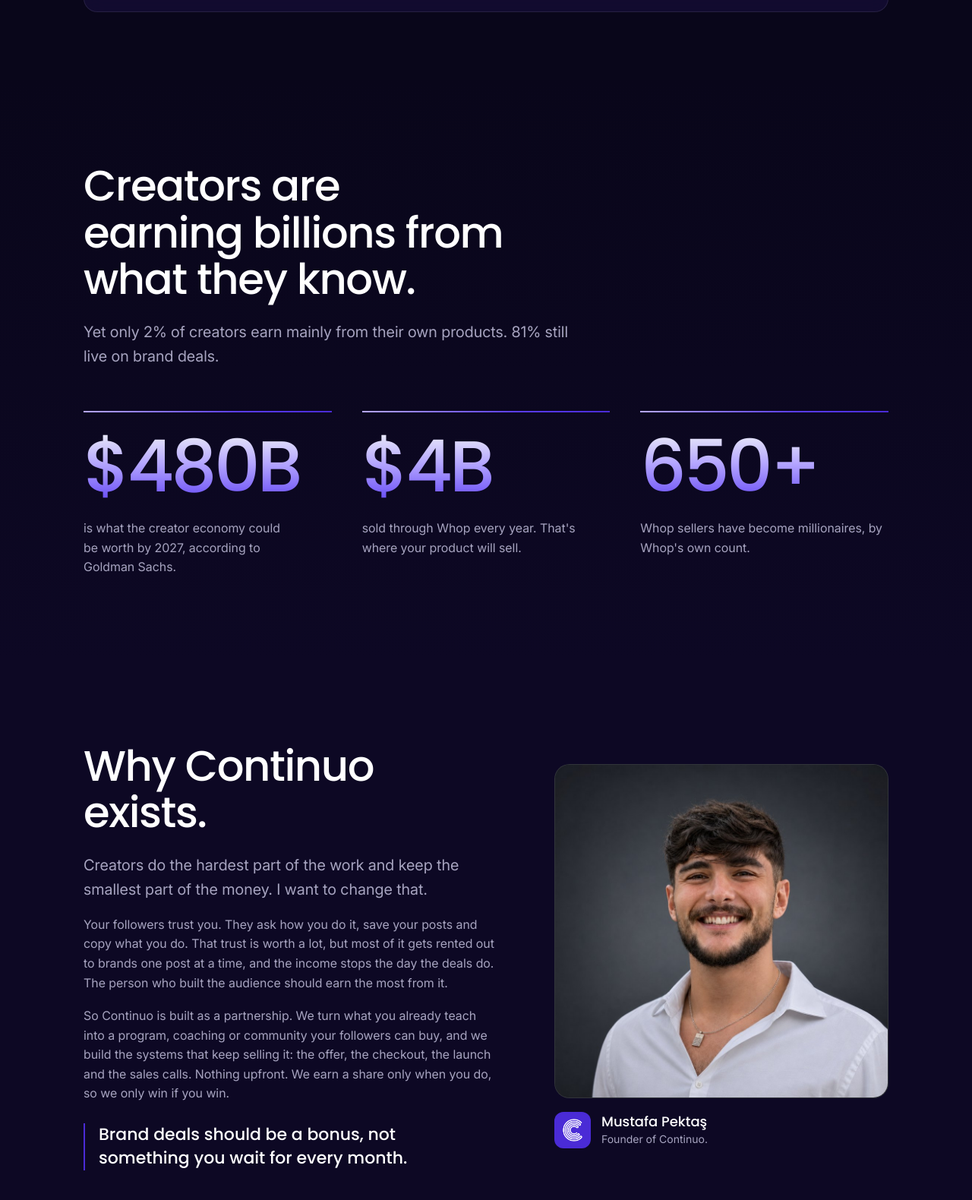
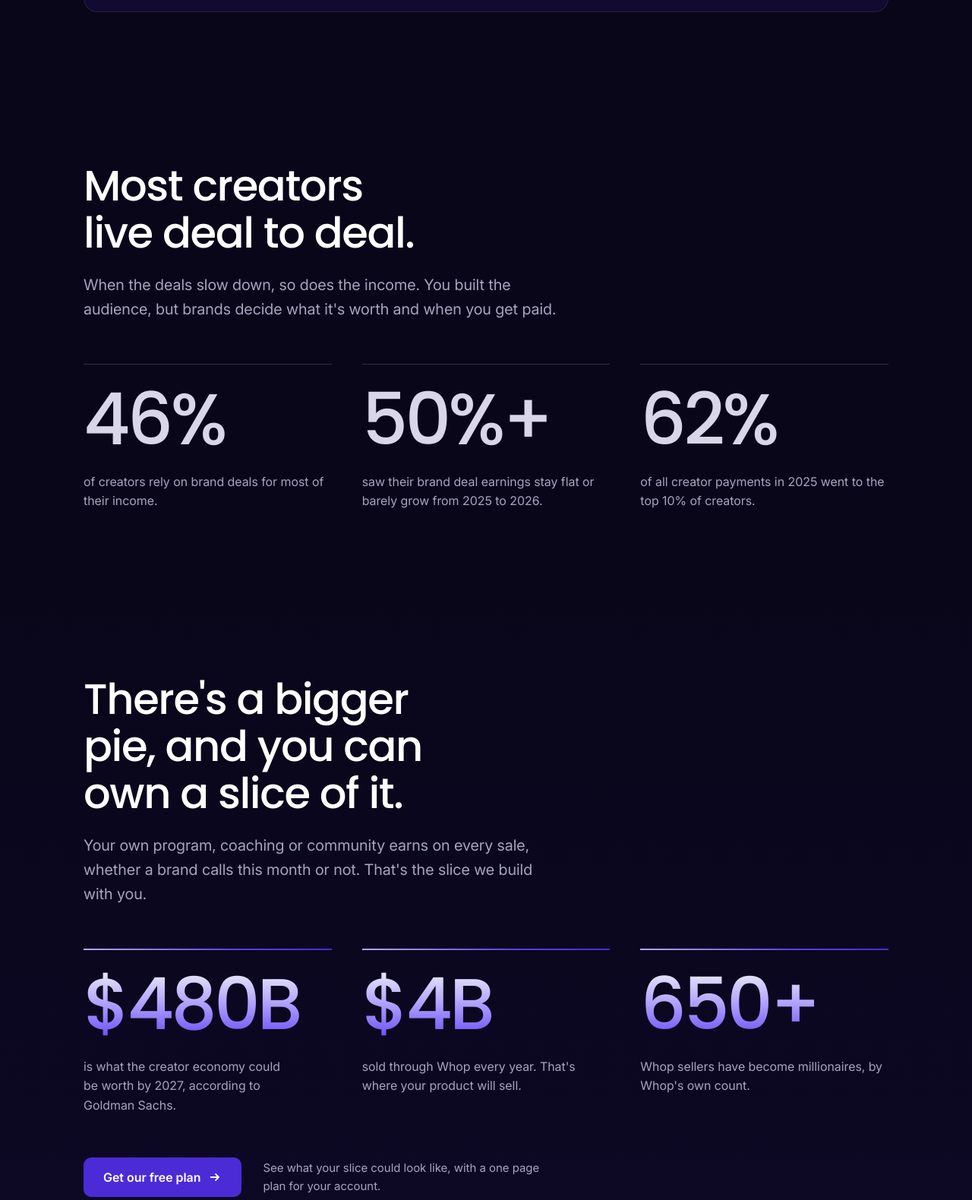
Before and after one commit to myp-coder/continuo-site, a plain HTML site: page index.html in a window 1280 px wide. Shown: the part 1005-2585 px from the top of the page at 76% size. Drawn offline with Linux system fonts and the light colour scheme.

Commit message:
Problem, then the bigger pie; we voice
After the hero, a problem section (46%, 50%+, 62% from CreatorIQ) leads into the market section ($480B, $4B, 650+) with its own call to action. Site copy now speaks as we.

Co-Authored-By: Claude Opus 5.5 <noreply@anthropic.com>
Claude-Session: https://claude.ai/code/session_01MsXcHxxULEStdqsE4ZFomC

```diff
--- a/index.html
+++ b/index.html
@@ -140,8 +140,13 @@ p { margin: 0; }
 .js [data-reveal="scale"] { transform: scale(0.96); }
 .js [data-reveal].in, .reveal-all [data-reveal] { opacity: 1; transform: none; }
 
-/* Money */
+/* Problem, then the market */
+.problem { background: var(--void); }
+.problem .stat dt { background: none; color: #D9D6EA; }
+.problem .stat::after { display: none; }
 .money { background: linear-gradient(180deg, var(--void) 0%, #0D0824 100%); }
+.money-cta { margin-top: 56px; display: flex; align-items: center; gap: 18px 28px; flex-wrap: wrap; }
+.money-cta p { margin: 0; font-size: 15px; color: var(--muted); max-width: 26em; }
 .stats { margin: 56px 0 0; display: grid; grid-template-columns: repeat(3, 1fr); gap: 40px; }
 .stat { position: relative; padding-top: 26px; }
 .stat::before { content: ""; position: absolute; left: 0; right: 0; top: 0; height: 1px; background: var(--line-2); }
@@ -337,7 +342,7 @@ p { margin: 0; }
         <a class="btn btn--mag" href="#apply">Get our free plan
           <svg viewBox="0 0 20 20" fill="none" aria-hidden="true"><path d="M4 10h11M11 5.5 15.5 10 11 14.5" stroke="currentColor" stroke-width="2" stroke-linecap="round" stroke-linejoin="round"/></svg>
         </a>
-        <a class="textlink" href="https://ig.me/m/mypektas" target="_blank" rel="noopener">Or DM me &ldquo;PLAN&rdquo; on Instagram</a>
+        <a class="textlink" href="https://ig.me/m/mypektas" target="_blank" rel="noopener">Or DM us &ldquo;PLAN&rdquo; on Instagram</a>
       </div>
       <p class="note rise" style="--d: 0.95s">Answer seven quick questions, pick a call time, and get a one page plan for your account: what to sell, at what price, and how the split works.</p>
     </div>
@@ -366,15 +371,39 @@ p { margin: 0; }
   </div>
 </section>
 
+<section class="band problem" aria-labelledby="problem-title">
+  <div class="wrap">
+    <h2 id="problem-title" data-reveal>Most creators live deal to deal.</h2>
+    <p class="lead" data-reveal style="--i: 1">When the deals slow down, so does the income. You built the audience, but brands decide what it's worth and when you get paid.</p>
+    <!-- Sources.
+      46%, 50%+: CreatorIQ and influencers.club, State of Creators, 5,095 creators, reported by Tubefilter, 16 Aug 2026, https://www.tubefilter.com/2026/08/16/creators-rely-on-brand-deals-but-worry-about-the-tension-between-sponsors-and-viewers-and-just-15-say-they-fully-trust-sponsored-content-from-other-creators/
+      62%: CreatorIQ, State of Creator Compensation, 21 Jan 2026, "The top 10% of creators earned 62% of total payments in 2025, up from 53% in 2023", https://creatoriq.com/press/releases/state-of-creator-compensation-
+    -->
+    <dl class="stats" data-stagger>
+      <div class="stat">
+        <dt data-count="46" data-suffix="%">46%</dt>
+        <dd>of creators rely on brand deals for most of their income.</dd>
+      </div>
+      <div class="stat">
+        <dt data-count="50" data-suffix="%+">50%+</dt>
+        <dd>saw their brand deal earnings stay flat or barely grow from 2025 to 2026.</dd>
+      </div>
+      <div class="stat">
+        <dt data-count="62" data-suffix="%">62%</dt>
+        <dd>of all creator payments in 2025 went to the top 10% of creators.</dd>
+      </div>
+    </dl>
+  </div>
+</section>
+
 <section class="band money" aria-labelledby="money-title">
   <div class="wrap">
-    <h2 id="money-title" data-reveal>Creators are earning billions from what they know.</h2>
-    <p class="lead" data-reveal style="--i: 1">Yet only 2% of creators earn mainly from their own products. 81% still live on brand deals.</p>
+    <h2 id="money-title" data-reveal>There's a bigger pie, and you can own a slice of it.</h2>
+    <p class="lead" data-reveal style="--i: 1">Your own program, coaching or community earns on every sale, whether a brand calls this month or not. That's the slice we build with you.</p>
     <!-- Sources.
-      $480B creator economy by 2027: Goldman Sachs Research, Apr 2023, https://www.goldmansachs.com/insights/articles/the-creator-economy-could-approach-half-a-trillion-dollars-by-2027
+      $480B creator economy by 2027: Goldman Sachs Research, 19 Apr 2023, https://www.goldmansachs.com/insights/articles/the-creator-economy-could-approach-half-a-trillion-dollars-by-2027
       $4B a year through Whop: company figure reported by Fortune, 14 Jun 2026, https://fortune.com/2026/06/14/gen-z-founder-steven-schwartz-whop-platform-minted-650-millionaires-wants-work-be-fun-money-worries-obsolete/
       650+ millionaires: Whop's own count, same Fortune article.
-      81% and 2%: #paid Creator Signals 2026, via Net Influencer, https://www.netinfluencer.com/survey-81-percent-of-creators-rely-on-brand-deals-as-primary-income-amid-life-milestones/
     -->
     <dl class="stats" data-stagger>
       <div class="stat">
@@ -390,6 +419,12 @@ p { margin: 0; }
         <dd>Whop sellers have become millionaires, by Whop's own count.</dd>
       </div>
     </dl>
+    <div class="money-cta" data-reveal style="--i: 2">
+      <a class="btn btn--mag" href="#apply">Get our free plan
+        <svg viewBox="0 0 20 20" fill="none" aria-hidden="true"><path d="M4 10h11M11 5.5 15.5 10 11 14.5" stroke="currentColor" stroke-width="2" stroke-linecap="round" stroke-linejoin="round"/></svg>
+      </a>
+      <p>See what your slice could look like, with a one page plan for your account.</p>
+    </div>
   </div>
 </section>
 
@@ -397,7 +432,7 @@ p { margin: 0; }
   <div class="wrap founder-grid">
     <div class="founder-copy">
       <h2 id="founder-title" data-reveal>Why Continuo exists.</h2>
-      <p class="lead" data-reveal style="--i: 1">Creators do the hardest part of the work and keep the smallest part of the money. I want to change that.</p>
+      <p class="lead" data-reveal style="--i: 1">Creators do the hardest part of the work and keep the smallest part of the money. We're here to change that.</p>
       <p class="founder-text" data-reveal style="--i: 2">Your followers trust you. They ask how you do it, save your posts and copy what you do. That trust is worth a lot, but most of it gets rented out to brands one post at a time, and the income stops the day the deals do. The person who built the audience should earn the most from it.</p>
       <p class="founder-text" data-reveal style="--i: 3">So Continuo is built as a partnership. We turn what you already teach into a program, coaching or community your followers can buy, and we build the systems that keep selling it: the offer, the checkout, the launch and the sales calls. Nothing upfront. We earn a share only when you do, so we only win if you win.</p>
       <p class="founder-line" data-reveal style="--i: 4">Brand deals should be a bonus, not something you wait for every month.</p>
@@ -463,7 +498,7 @@ p { margin: 0; }
       <div class="stage" id="q-stage" aria-live="polite">
         <div class="screen q-intro">
           <h3 class="q-title" tabindex="-1">Let's see if we're a fit.</h3>
-          <p>These questions tell me where you're starting from, so the plan I bring to our call is built for your audience, not a template.</p>
+          <p>These questions tell us where you're starting from, so the plan we bring to your call is built for your audience, not a template.</p>
           <p>The more honest you are, the better the plan.</p>
           <div class="q-nav"><span></span><button class="btn" type="button" data-start>Start
             <svg viewBox="0 0 20 20" fill="none" aria-hidden="true"><path d="M4 10h11M11 5.5 15.5 10 11 14.5" stroke="currentColor" stroke-width="2" stroke-linecap="round" stroke-linejoin="round"/></svg>
@@ -472,7 +507,7 @@ p { margin: 0; }
       </div>
       <noscript><p class="q-small">Turn on JavaScript to answer the questions.</p></noscript>
     </div>
-    <p class="byline" data-reveal style="--i: 3">Rather talk first? <a class="textlink" href="https://ig.me/m/mypektas" target="_blank" rel="noopener">DM me &ldquo;PLAN&rdquo; on Instagram</a></p>
+    <p class="byline" data-reveal style="--i: 3">Rather talk first? <a class="textlink" href="https://ig.me/m/mypektas" target="_blank" rel="noopener">DM us &ldquo;PLAN&rdquo; on Instagram</a></p>
   </div>
 </section>
 
@@ -625,7 +660,7 @@ const BOOKING_URL = "https://calendar.google.com/calendar/appointments/schedules
     { id: "asks", title: "Do people ask you how to do what you do?", sub: "In comments, DMs, replies.", wide: true, options: [["All the time", "Every week"], ["Sometimes", "A few times a month"], ["Rarely", "It doesn't really come up"]] },
     { id: "income", title: "Where does most of your income come from today?", sub: "Your biggest source right now.", options: [["Brand deals"], ["Platform payouts"], ["Coaching or clients"], ["My own products"], ["Not monetised yet"]] },
     { id: "live", title: "During a launch week, will you go live and show up?", sub: "Launches sell when you're in the room.", wide: true, options: [["Yes", "I can commit to that"], ["Probably", "Depends on the week"], ["No", "I'd rather not"]] },
-    { id: "details", title: "Last step: your details", sub: "So I can look at your account before we talk." }
+    { id: "details", title: "Last step: your details", sub: "So we can look at your account before we talk." }
   ];
   const points = {
     followers: { "Under 10k": 0, "10k to 50k": 20, "50k to 100k": 28, "100k to 300k": 30, "Over 300k": 22 },
@@ -691,7 +726,7 @@ const BOOKING_URL = "https://calendar.google.com/calendar/appointments/schedules
       (other ? '<div class="field"><label for="q-niche">Your niche</label><input id="q-niche" name="nicheOther" placeholder="e.g. parenting, travel, music" required value="' + v("nicheOther") + '"></div>' : "") +
       '<div class="trap" aria-hidden="true"><label for="q-company">Company</label><input id="q-company" name="company" tabindex="-1" autocomplete="off"></div>' +
       '</form><p class="q-error" id="q-error" role="alert"></p>' +
-      '<p class="q-small q-privacy">I only use these details to prepare your plan and contact you about it. <a href="privacy.html" target="_blank" rel="noopener">Privacy notice</a></p>' +
+      '<p class="q-small q-privacy">We only use these details to prepare your plan and contact you about it. <a href="privacy.html" target="_blank" rel="noopener">Privacy notice</a></p>' +
       '<div class="q-nav"><button type="button" class="q-back" data-back>Back</button><button type="button" class="btn" data-submit>See if we\'re a fit' + arrow + "</button></div></div>";
   };
 
@@ -712,8 +747,8 @@ const BOOKING_URL = "https://calendar.google.com/calendar/appointments/schedules
     return '<div class="screen result">' + mark +
       '<span class="tier">Shortlisted</span>' +
       '<h3 class="q-title" tabindex="-1">Good news, ' + name + '. You made the shortlist.</h3>' +
-      '<p>Your answers are promising, but the final answer depends on what I find when I go through your account. Not every shortlisted creator gets an offer.</p>' +
-      '<p>Pick a 30 minute call. I\'ll bring your one page plan and tell you straight if we\'re a fit.</p>' +
+      '<p>Your answers are promising, but the final answer depends on what we find when we go through your account. Not every shortlisted creator gets an offer.</p>' +
+      '<p>Pick a 30 minute call. We\'ll bring your one page plan and tell you straight if we\'re a fit.</p>' +
       '<a class="btn btn--book" href="' + esc(BOOKING_URL) + '" target="_blank" rel="noopener">Pick a call time' + arrow + "</a>" +
       '<p class="q-small" id="q-sent">Google Meet. Times show in your own time zone.</p></div>';
   };
@@ -723,7 +758,7 @@ const BOOKING_URL = "https://calendar.google.com/calendar/appointments/schedules
     fetch(FORM_ENDPOINT, { method: "POST", mode: "no-cors", body: data }).catch(() => {
       if (tries > 0) { setTimeout(() => send(data, tries - 1), 2500); return; }
       const note = document.getElementById("q-sent");
-      if (note) note.innerHTML = 'Your answers didn\'t reach us. Please <a href="https://ig.me/m/mypektas" target="_blank" rel="noopener">DM me &ldquo;PLAN&rdquo; on Instagram</a> so I can still prepare your plan.';
+      if (note) note.innerHTML = 'Your answers didn\'t reach us. Please <a href="https://ig.me/m/mypektas" target="_blank" rel="noopener">DM us &ldquo;PLAN&rdquo; on Instagram</a> so we can still prepare your plan.';
     });
   };
 
```
